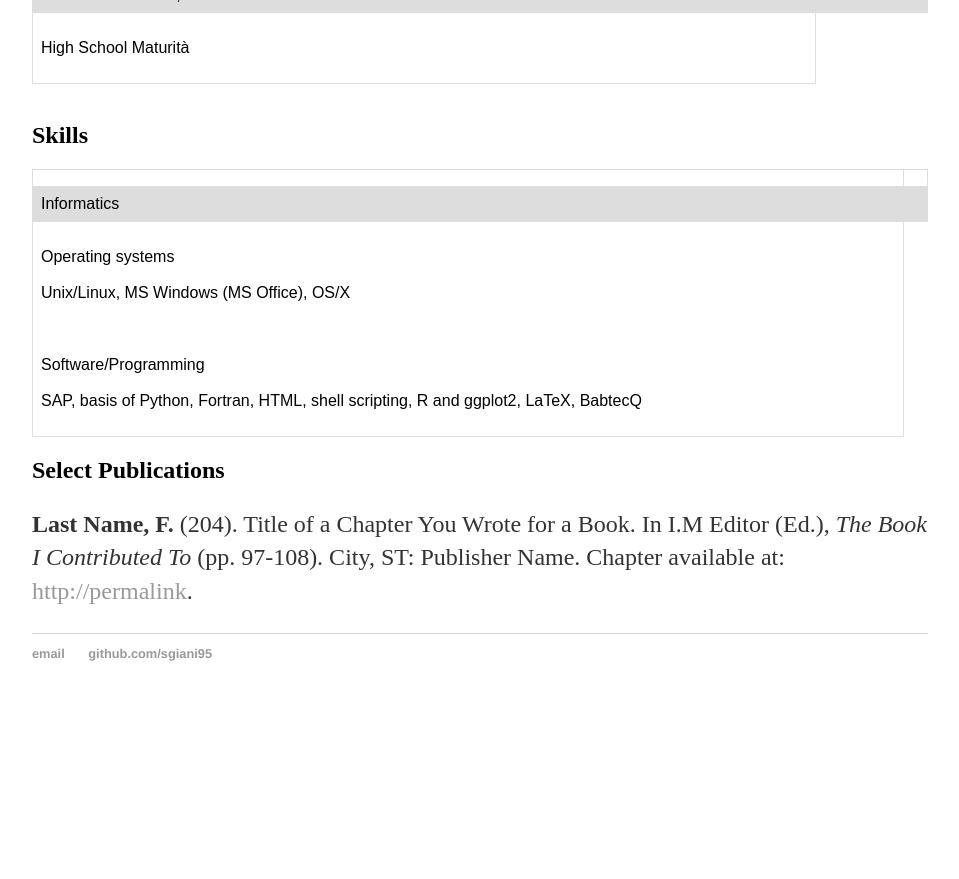
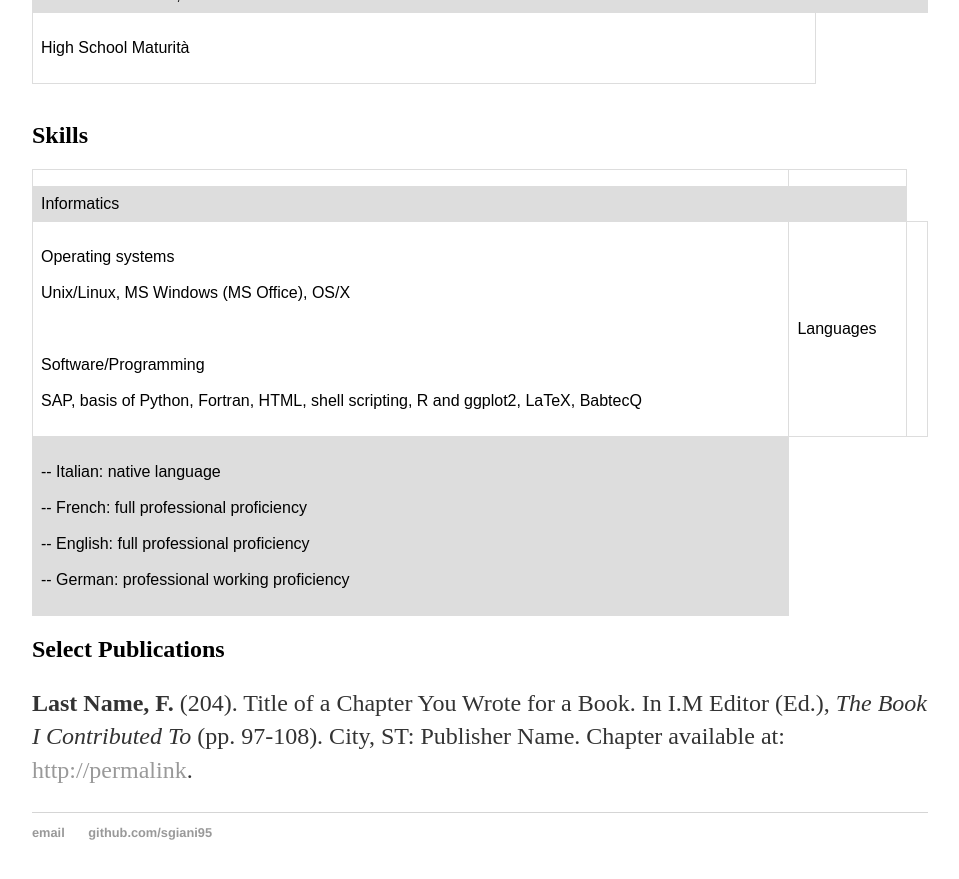
Before and after one commit to sgiani95/sgiani95.github.io, a Jekyll site: the page built from cv/index.html, in a window 1280 px wide and 900 px high, scrolled down 3433 px. Shown: the top 879 px of the window, without its empty margins (160-1119 px from the left). Built offline with Jekyll 4.4.1, drawn with Linux system fonts in a browser that asks for light colours; before the commit the page ends 4154 px from its top, so only the background shows below that.

Commit message:
Update index.html

```diff
--- a/cv/index.html
+++ b/cv/index.html
@@ -215,6 +215,16 @@ tr:nth-child(even) {
 	SAP, basis of Python, Fortran, HTML, shell scripting, R and ggplot2, LaTeX, BabtecQ<br><br>
   </td>
 
+    <td>Languages</td>
+    <td></td>
+  </tr>
+  <tr>
+    <td><br>-- Italian: native language<br><br>
+	-- French: full professional proficiency<br><br>
+	-- English: full professional proficiency<br><br>
+	-- German: professional working proficiency<br><br>
+  </td>
+
 </table>
 
 
```
